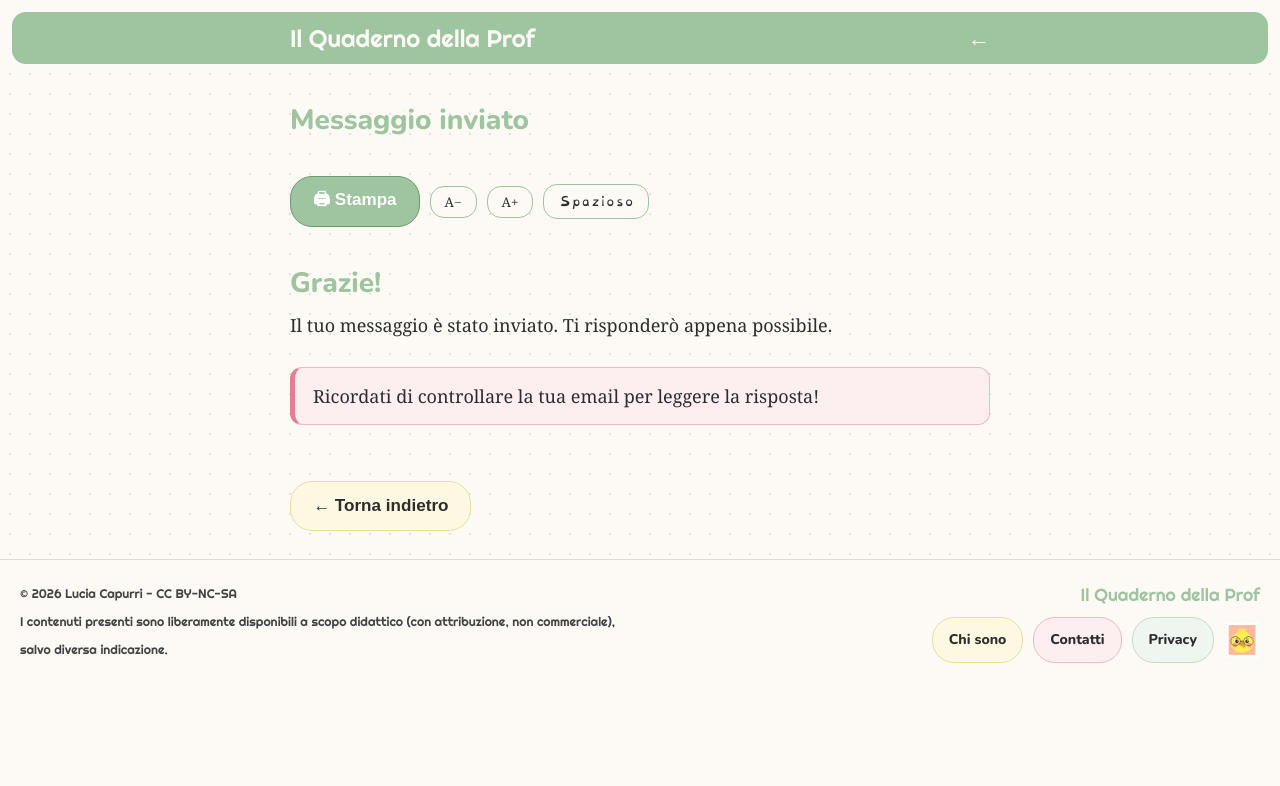
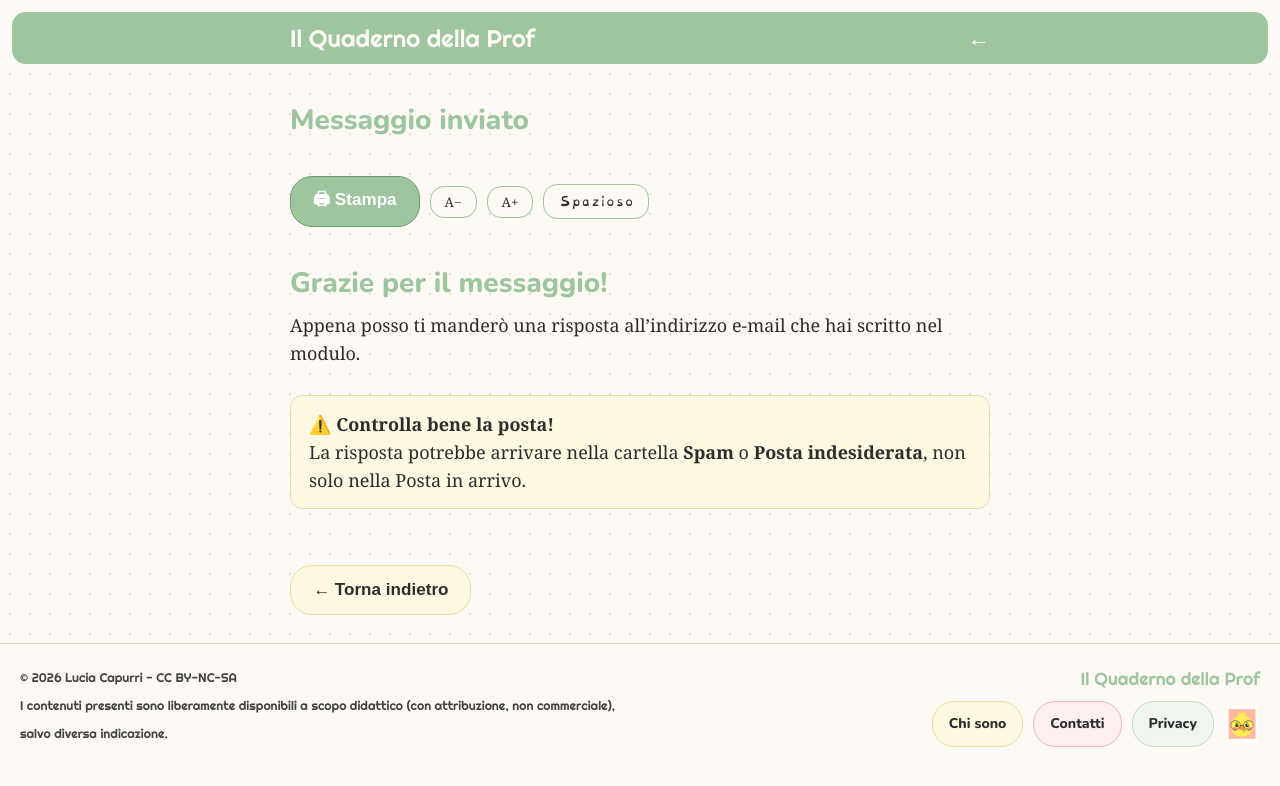
Before and after one commit to ilquadernodellaprof/ilquadernodellaprof.github.io, a Jekyll site: the page built from about/grazie.md, in a window 1280 px wide. Shown: the top 786 px of the page. Built offline with Jekyll 4.4.1, drawn with Linux system fonts in a browser that asks for light colours.

Commit message:
Update grazie.md

```diff
--- a/about/grazie.md
+++ b/about/grazie.md
@@ -2,9 +2,11 @@
 title: Messaggio inviato
 ---
 
-# Grazie!
+# Grazie per il messaggio!
 
-Il tuo messaggio è stato inviato. Ti risponderò appena possibile.
+Appena posso ti manderò una risposta all'indirizzo e-mail che hai scritto nel modulo.
 
-<div class="box-info box-nota">
-Ricordati di controllare la tua email per leggere la risposta! </div>
+<div class="box-info">
+<strong>⚠️ Controlla bene la posta!</strong><br>
+La risposta potrebbe arrivare nella cartella <strong>Spam</strong> o <strong>Posta indesiderata</strong>, non solo nella Posta in arrivo.
+</div>
```
